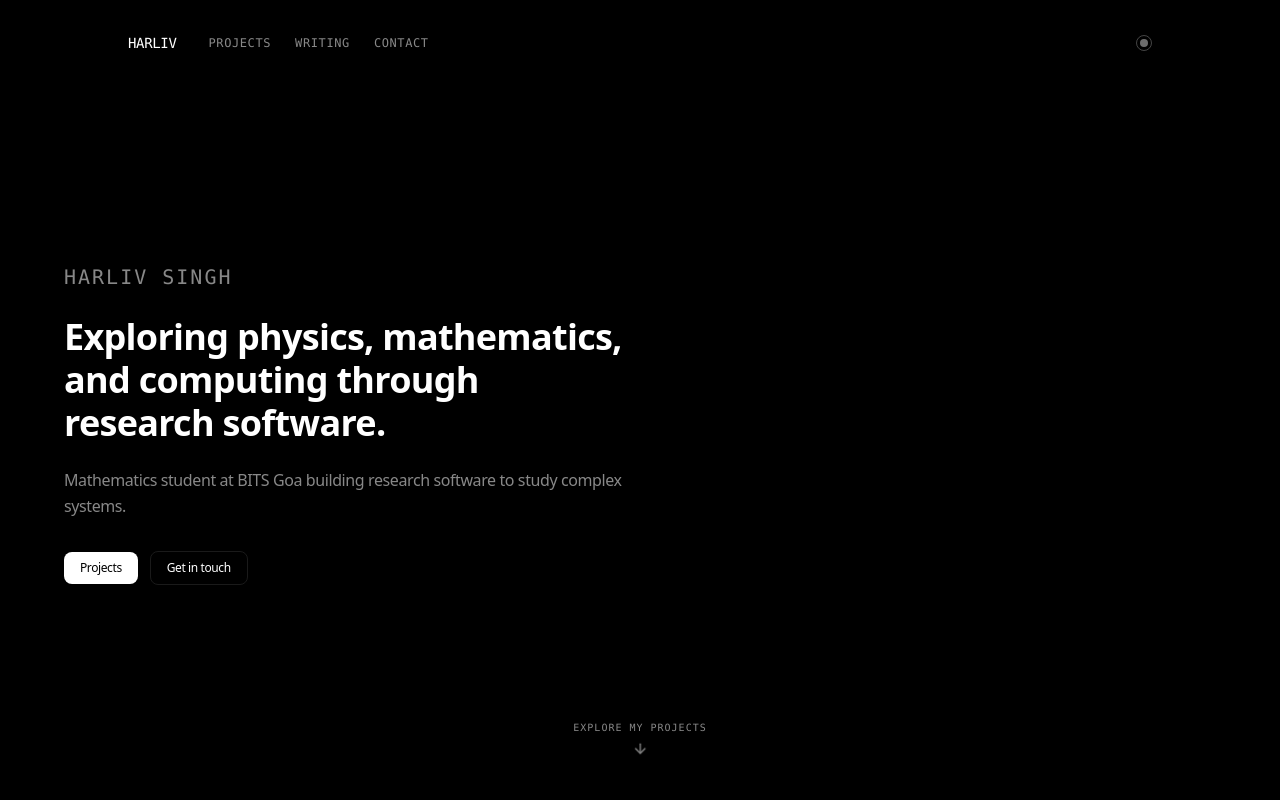
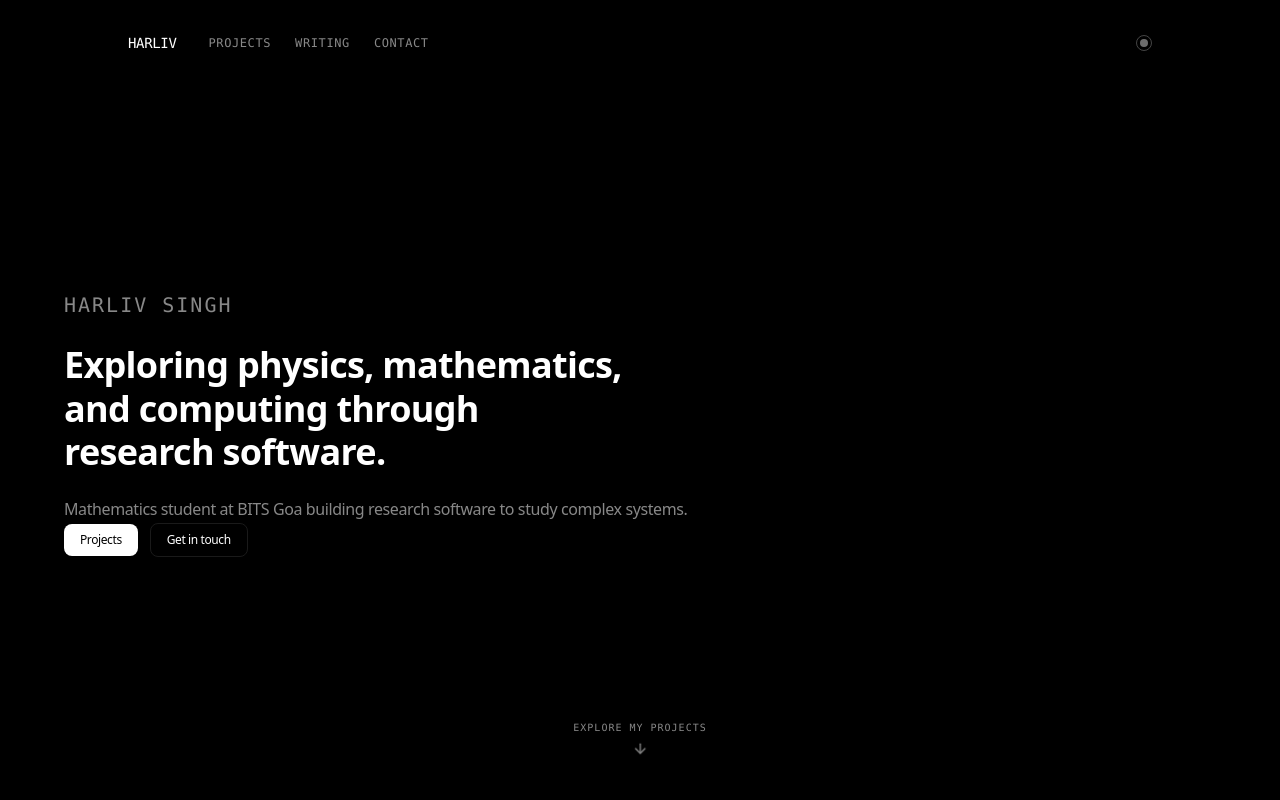
Before and after one commit to h-livv/h-livv.github.io, a Next.js app: page / in a window 1280 px wide. Shown: the top 800 px of the page. Built offline with nearby package versions, Linux system fonts and the light colour scheme.

Commit message:
Update Hero.tsx

```diff
--- a/components/Hero.tsx
+++ b/components/Hero.tsx
@@ -26,7 +26,7 @@ export default function Hero() {
           initial={{ opacity: 0, y: 15 }}
           animate={{ opacity: 1, y: 0 }}
           transition={{ duration: 0.4, ease: "easeOut" }}
-          className="max-w-5xl"
+          className="max-w-4xl"
         >
           <div className="flex items-center gap-3 mb-6">
             <span className="text-secondary font-mono text-lg md:text-xl uppercase tracking-widest">Harliv Singh</span>
@@ -38,7 +38,7 @@ export default function Hero() {
             research software.
           </h1>
 
-          <p className="text-sm md:text-base text-secondary max-w-prose leading-relaxed font-[400] mb-8">
+           <p className="max-w-5xl text-base text-secondary">
             Mathematics student at BITS Goa building research software to study complex systems.
           </p>
 
```
